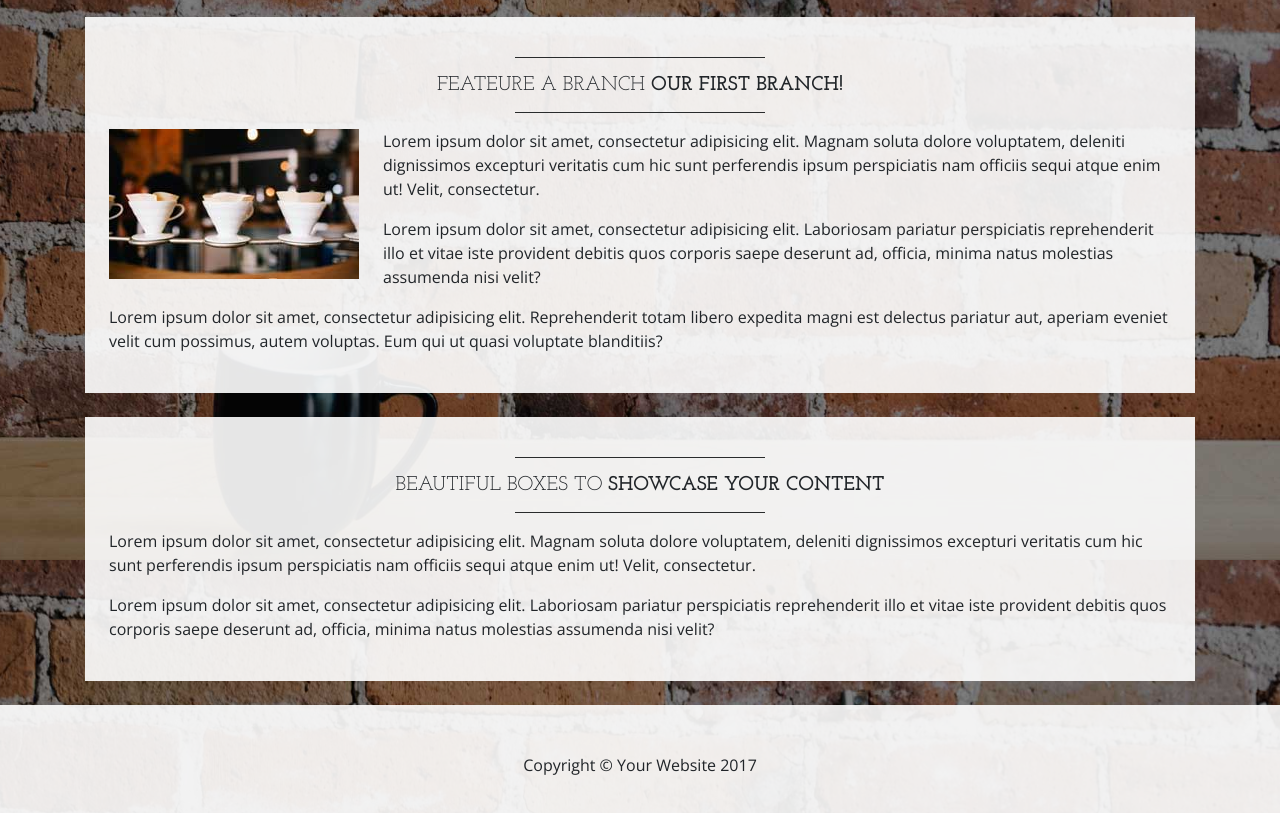
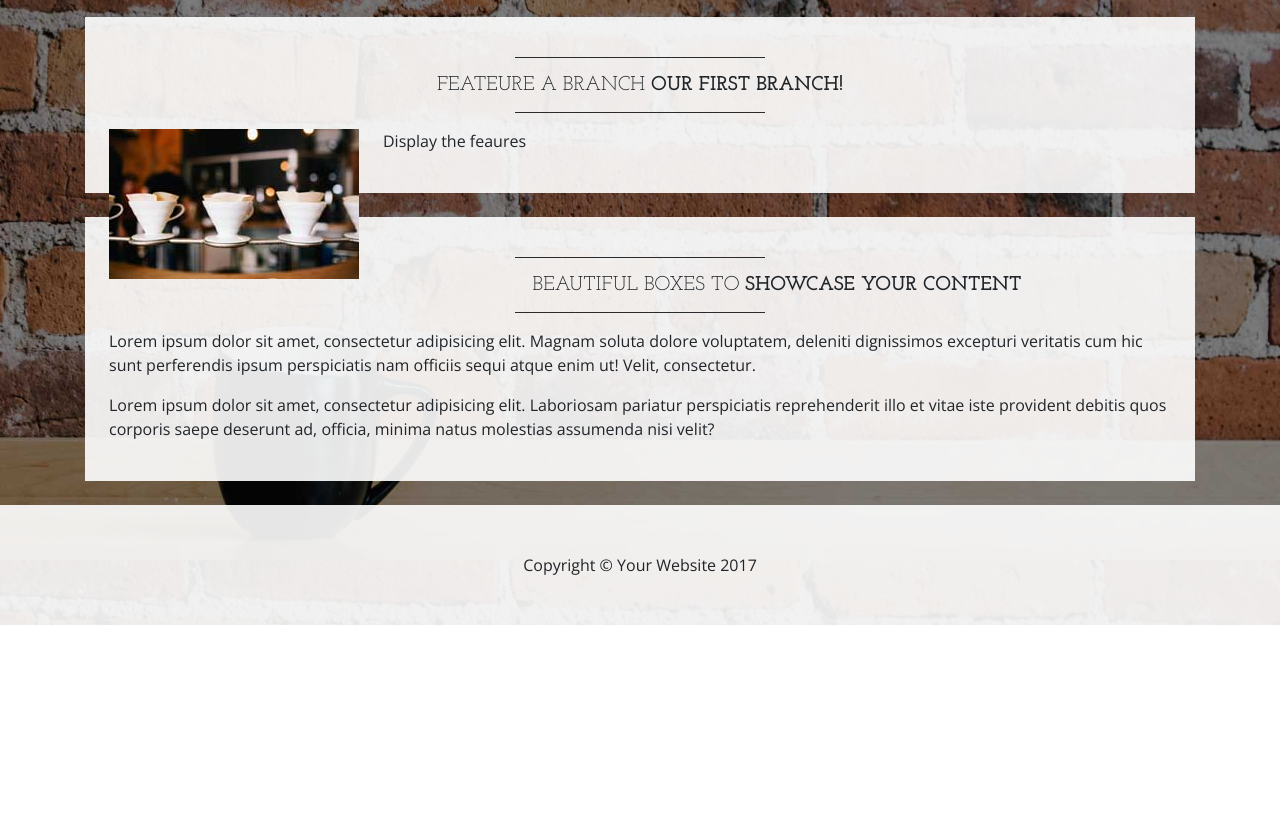
Before and after one commit to fernandosouzadeveloper/learn-github, a website: page index.html in a window 1280 px wide. Shown: the part 1040-1853 px from the top of the page. After the commit the page ends 1665 px from the top, so only its background shows below. Drawn offline with nearby package versions, Linux system fonts and the light colour scheme.

Commit message:
Changed text Lara.

```diff
--- a/index.html
+++ b/index.html
@@ -114,9 +114,7 @@
         </h2>
         <hr class="divider">
         <img class="img-fluid float-left mr-4 d-none d-lg-block" src="img/intro-pic.jpg" alt="">
-        <p>Lorem ipsum dolor sit amet, consectetur adipisicing elit. Magnam soluta dolore voluptatem, deleniti dignissimos excepturi veritatis cum hic sunt perferendis ipsum perspiciatis nam officiis sequi atque enim ut! Velit, consectetur.</p>
-        <p>Lorem ipsum dolor sit amet, consectetur adipisicing elit. Laboriosam pariatur perspiciatis reprehenderit illo et vitae iste provident debitis quos corporis saepe deserunt ad, officia, minima natus molestias assumenda nisi velit?</p>
-        <p>Lorem ipsum dolor sit amet, consectetur adipisicing elit. Reprehenderit totam libero expedita magni est delectus pariatur aut, aperiam eveniet velit cum possimus, autem voluptas. Eum qui ut quasi voluptate blanditiis?</p>
+        <p>Display the feaures</p>
       </div>
 
       <div class="bg-faded p-4 my-4">
```
